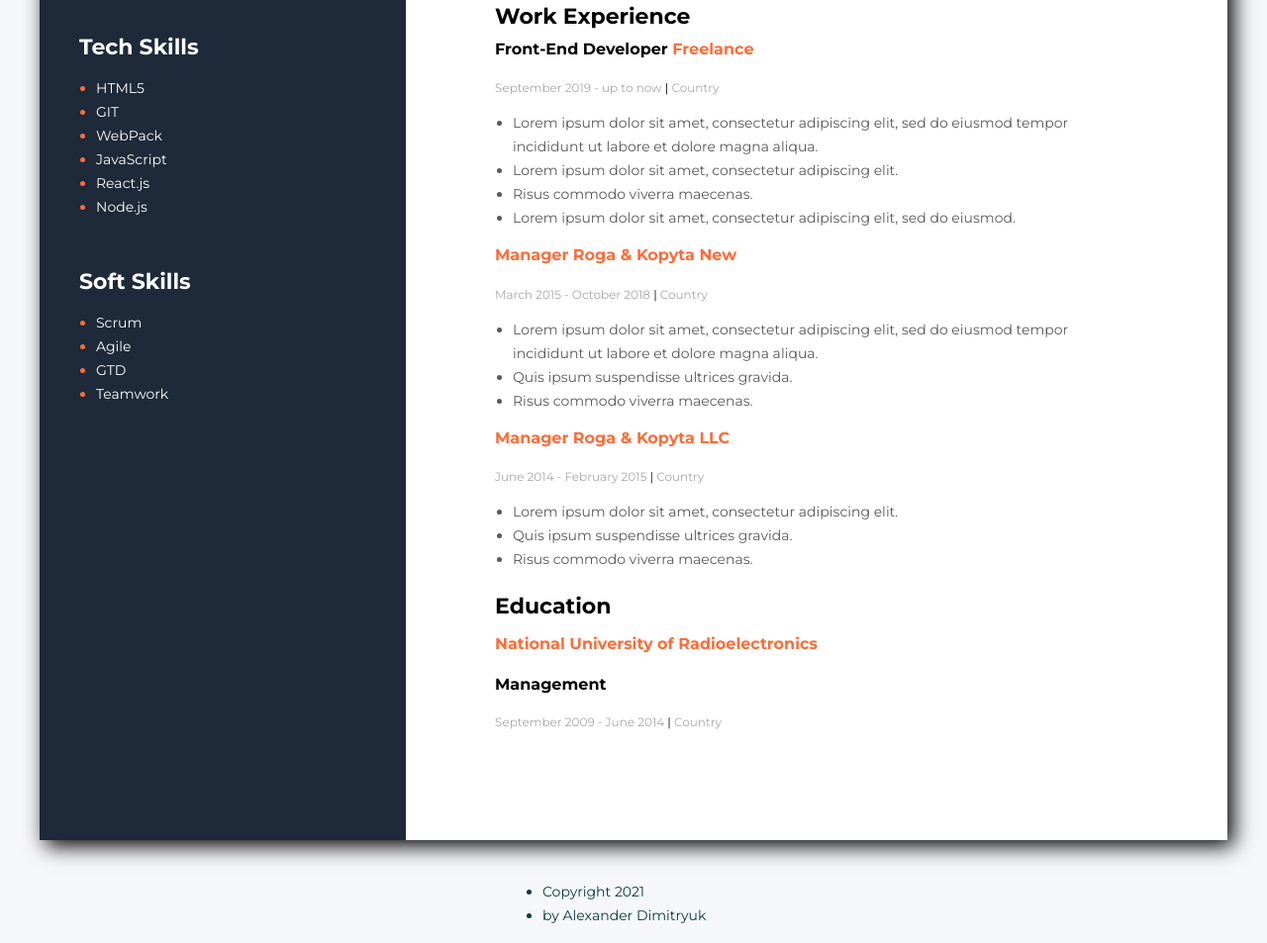
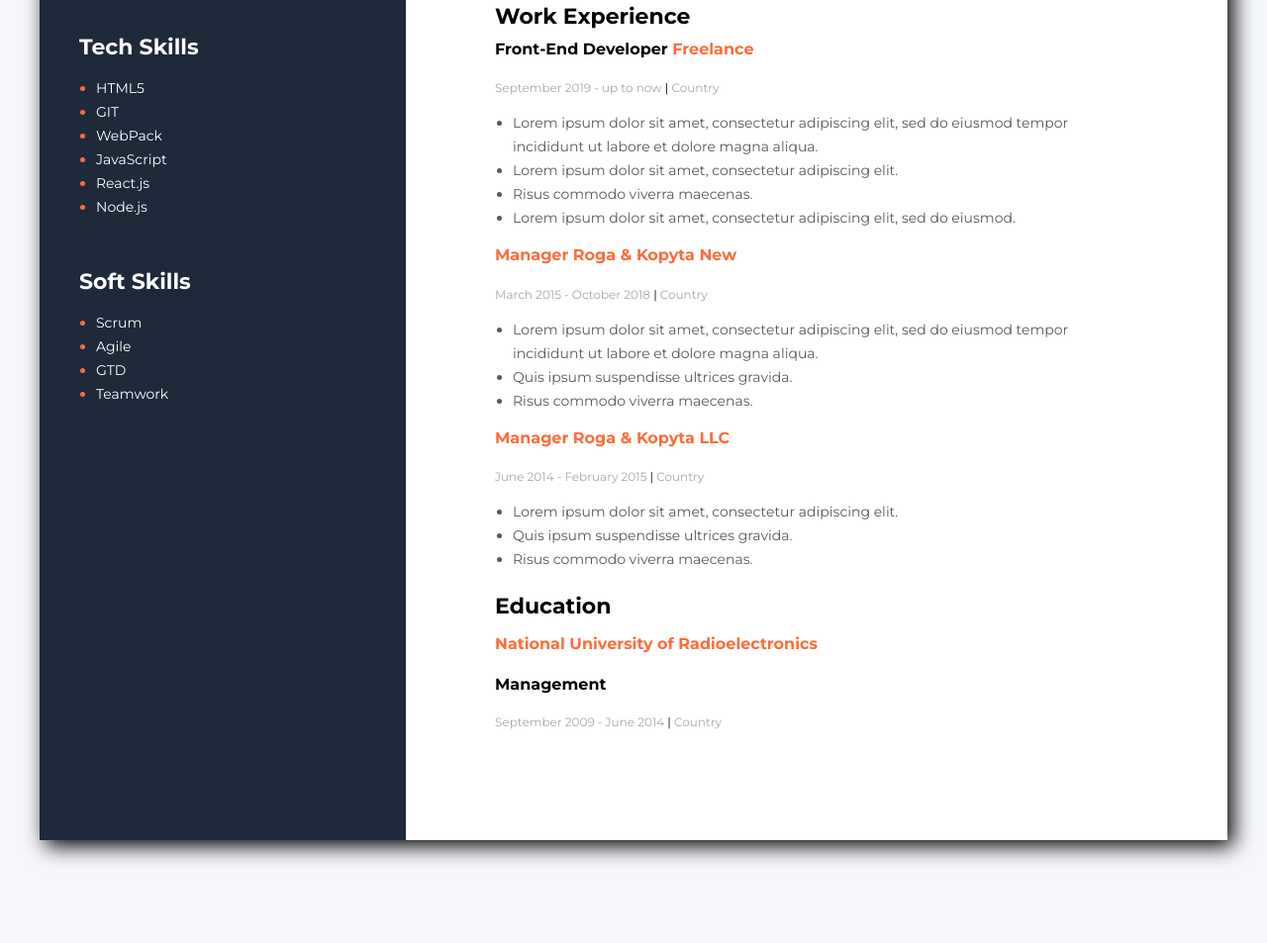
Before and after one commit to Dimitryuk/my-resume-new, a plain HTML site: page index.html in a window 1280 px wide. Shown: the part 667-1620 px from the top of the page at 99% size. After the commit the page ends 1556 px from the top, so only its background shows below. Drawn offline with Linux system fonts and the light colour scheme.

Commit message:
Footer off

```diff
--- a/index.html
+++ b/index.html
@@ -146,12 +146,6 @@
 
 
 </div>
-<footer class="footer-section">
-    <ul>
-     <li>Copyright 2021</li>
-     <li>by Alexander Dimitryuk</li>
-    </ul>
 
-</footer>
 </body>
 </html>
```
